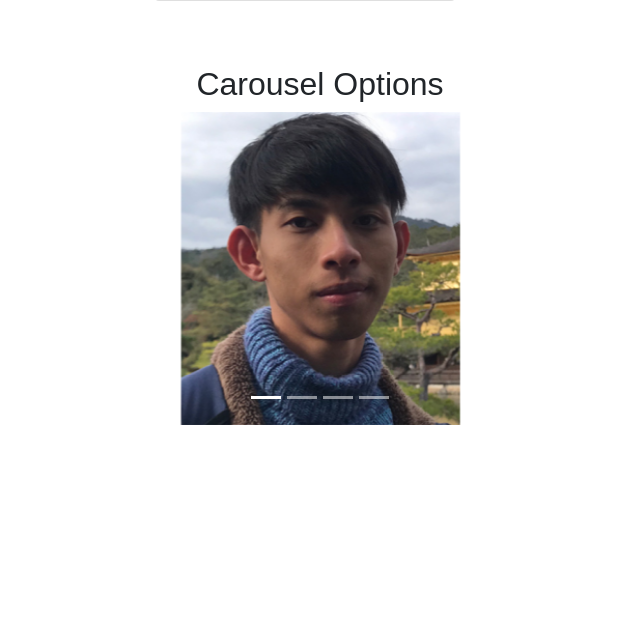
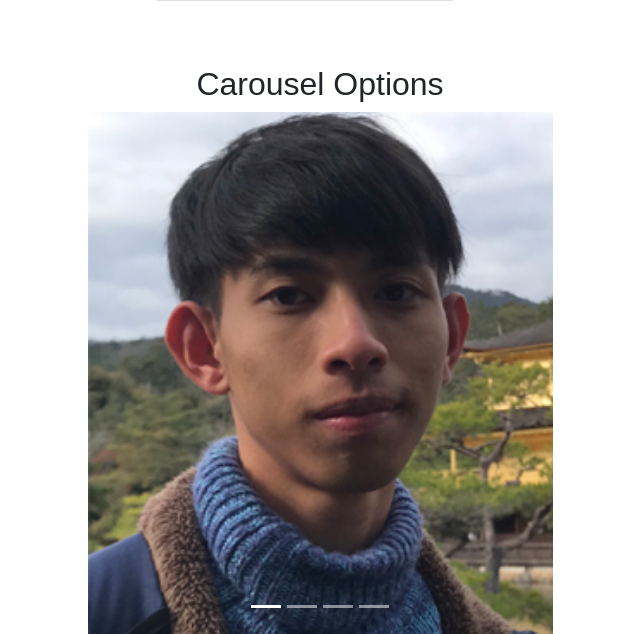
Before and after one commit to pondbiggy/HovercraftNew, a PHP site: page / in a window 1280 px wide. Shown: the part 1708-2342 px from the top of the page, without its empty margins (350-990 px from the left). Before the commit the page ends 2133 px from the top, so only its background shows below. Run offline with PHP 8.4, Linux system fonts and the light colour scheme; some libraries are stand-ins or nearby versions.

Commit message:
Add files via upload

```diff
--- a/index.php
+++ b/index.php
@@ -14,8 +14,8 @@
     <style>
   /* Make the image fully responsive */
   .carousel-inner img {
-    width: 30%;
-    height: 30%;
+    width: 50%;
+    height: 50%;
   }
     body{
            text-align: center ;
@@ -169,7 +169,7 @@
 <script>
 $(document).ready(function(){
   // Activate Carousel with a specified interval
-  $("#myCarousel").carousel({interval: 2000});
+  $("#myCarousel").carousel({interval: 10});
 
   // Enable Carousel Indicators
   $(".item1").click(function(){
```
